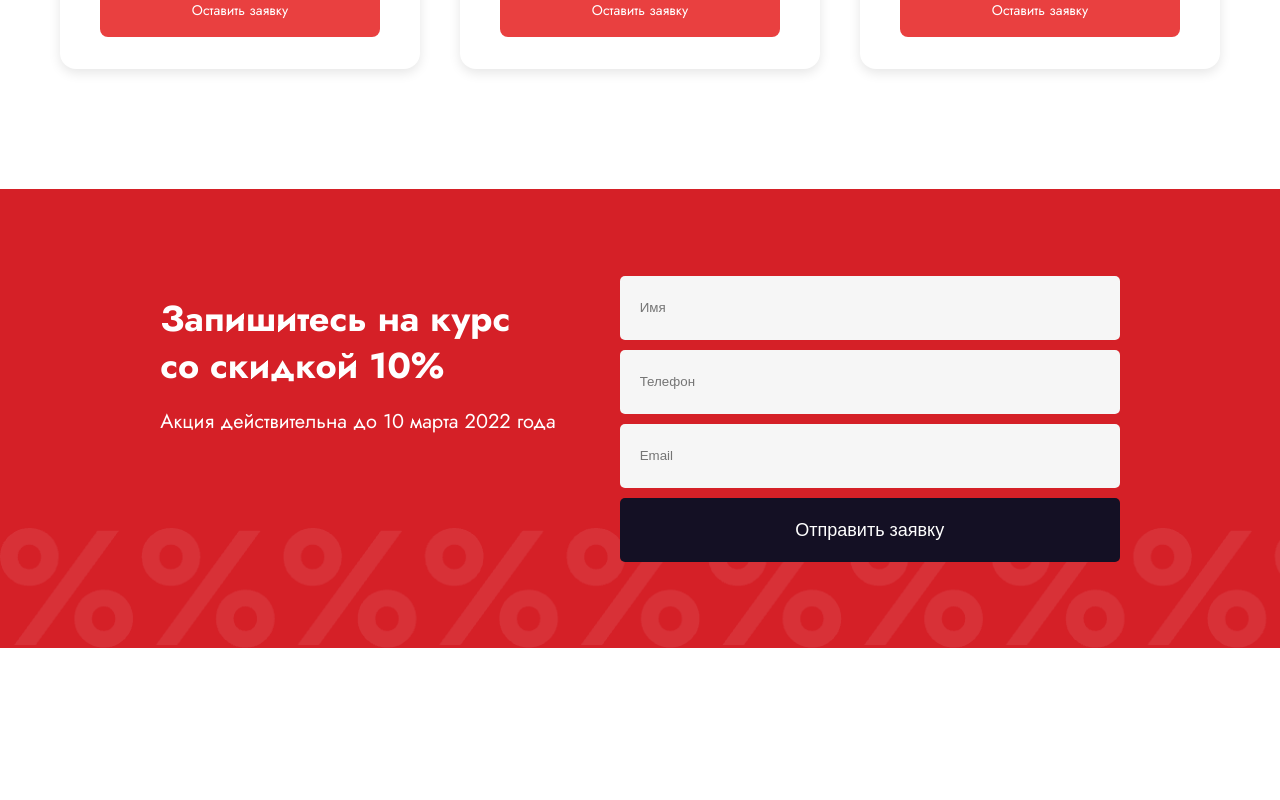
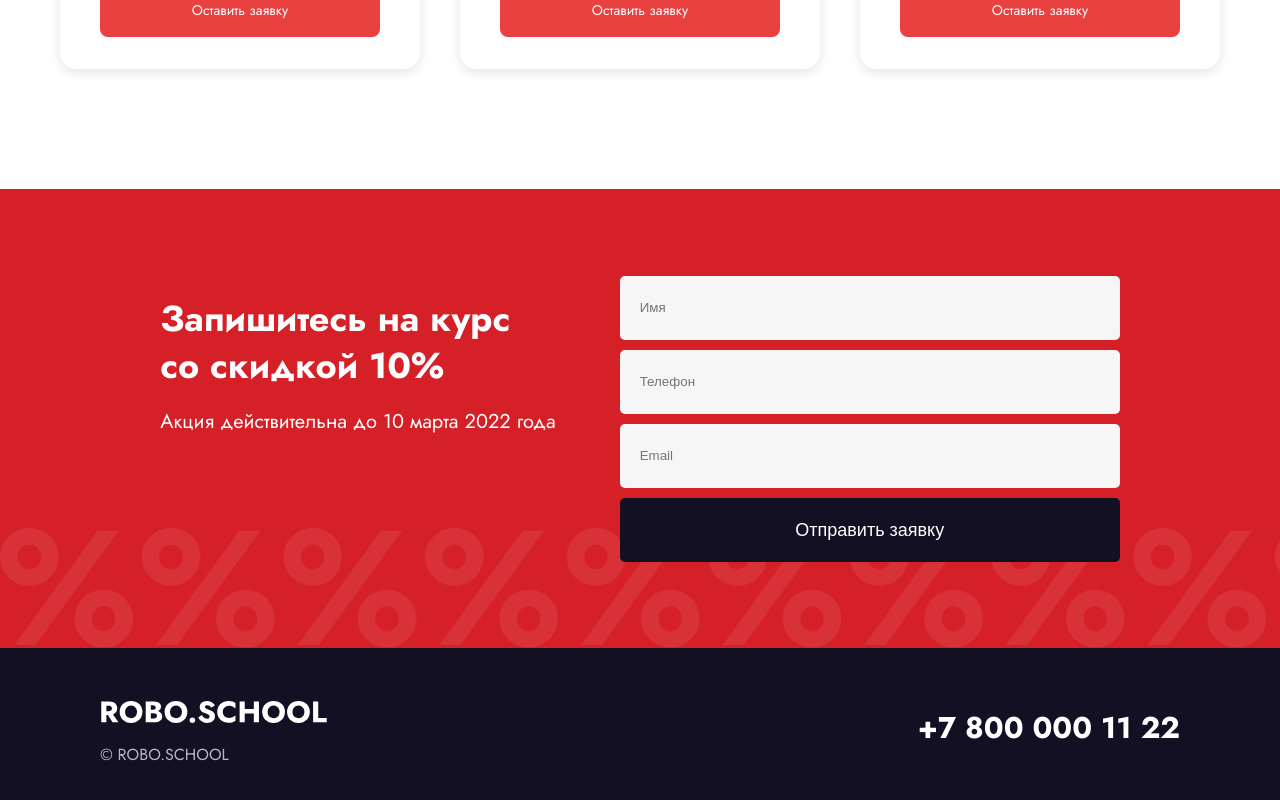
Before and after one commit to Mokkento12/roboschool, a Next.js app: page / in a window 1280 px wide. Shown: the part 3436-4236 px from the top of the page. Before the commit the page ends 4084 px from the top, so only its background shows below. Built offline with nearby package versions, Linux system fonts and the light colour scheme.

Commit message:
Создан футер

```diff
--- a/src/app/layout.tsx
+++ b/src/app/layout.tsx
@@ -2,6 +2,7 @@ import "../styles/globals.css";
 import { Jost } from "next/font/google";
 import type { Metadata } from "next";
 import { Providers } from "./providers";
+import Footer from "@/components/Footer/Footer";
 
 const jost = Jost({
   subsets: ["latin"],
@@ -23,6 +24,7 @@ export default function RootLayout({
     <html lang="ru" className={jost.variable}>
       <body className={jost.className}>
         <Providers>{children}</Providers>
+        <Footer />
       </body>
     </html>
   );
--- a/src/components/Footer/Footer.module.sass
+++ b/src/components/Footer/Footer.module.sass
@@ -0,0 +1,17 @@
+.footer
+  background: rgba(20, 16, 36, 1)
+  display: flex
+  align-items: center
+  justify-content: center
+  padding: 2.5rem 6.25rem
+
+.container
+  display: flex
+  align-items: center
+  justify-content: space-between
+  width: 1920px
+
+.rightBlock
+  display: flex
+  flex-direction: column
+  align-items: flex-start
--- a/src/components/Footer/Footer.tsx
+++ b/src/components/Footer/Footer.tsx
@@ -0,0 +1,22 @@
+"use client";
+
+import Contacts from "../UI/Contacts/Contacts";
+import CopyRight from "../UI/CopyRight/CopyRight";
+import Logo from "../UI/Logo/Logo";
+import styles from "./Footer.module.sass";
+
+const Footer = () => {
+  return (
+    <div className={styles.footer}>
+      <div className={styles.container}>
+        <div className={styles.rightBlock}>
+          <Logo />
+          <CopyRight />
+        </div>
+        <Contacts />
+      </div>
+    </div>
+  );
+};
+
+export default Footer;
--- /dev/null
+++ b/src/components/UI/CopyRight/CopyRight.module.sass
@@ -0,0 +1,6 @@
+.text
+  color: rgba(255, 255, 255, 0.7)
+  font-size: 16px
+  font-weight: 400
+  line-height: 160%
+  text-align: center
--- /dev/null
+++ b/src/components/UI/CopyRight/CopyRight.tsx
@@ -0,0 +1,11 @@
+import styles from "./CopyRight.module.sass";
+
+const CopyRight = () => {
+  return (
+    <div className={styles.copy}>
+      <p className={styles.text}>© ROBO.SCHOOL</p>
+    </div>
+  );
+};
+
+export default CopyRight;
```
